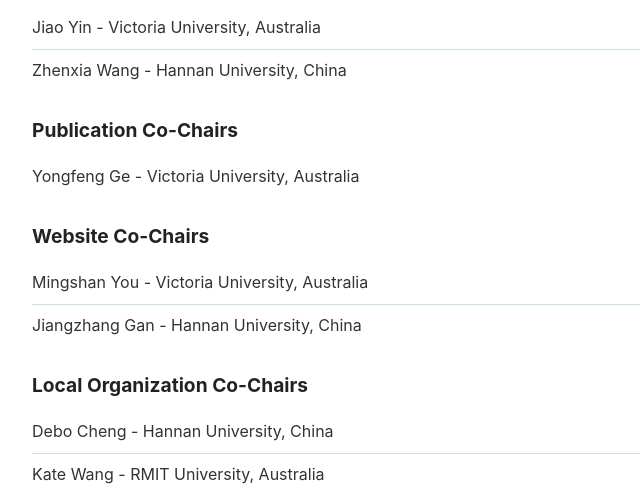
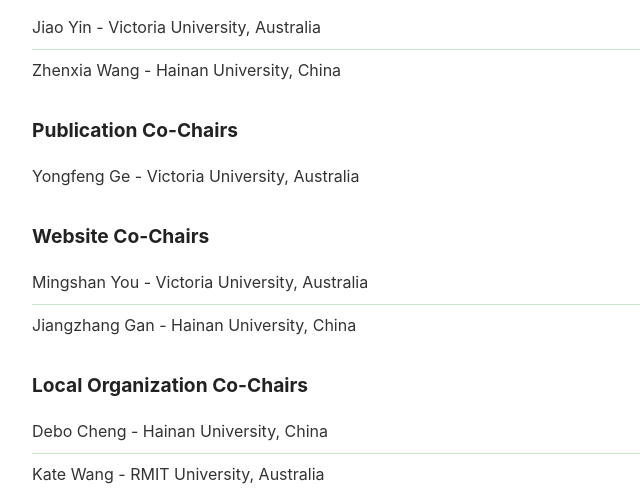
Before and after one commit to mingshan2019/2026, a plain HTML site: page index.html in a window 1280 px wide. Shown: the part 1760-2264 px from the top of the page, 158-798 px from the left. Drawn offline with Linux system fonts and the light colour scheme.

Commit message:
correct the "Hannan" to "Hainan"

```diff
--- a/index.html
+++ b/index.html
@@ -169,7 +169,7 @@
                 <div class="committee-category">
                     <h4>General Co-Chairs</h4>
                     <ul>
-                        <li>Xiaofeng Zhu - Hannan University, China</li>
+                        <li>Xiaofeng Zhu - Hainan University, China</li>
                         <li>Yanchun Zhang - Victoria University, Australia / Zhejiang Normal University, China</li>
                         <li>Chunxiao Xing - Tsing Hua University, China</li>
                     </ul>
@@ -208,7 +208,7 @@
                     <h4>Finance Chair</h4>
                     <ul>
                         <li>Jiao Yin - Victoria University, Australia</li>
-                        <li>Zhenxia Wang - Hannan University, China</li>
+                        <li>Zhenxia Wang - Hainan University, China</li>
                     </ul>
                 </div>
 
@@ -223,14 +223,14 @@
                     <h4>Website Co-Chairs</h4>
                     <ul>
                         <li>Mingshan You - Victoria University, Australia</li>
-                        <li>Jiangzhang Gan - Hannan University, China</li>
+                        <li>Jiangzhang Gan - Hainan University, China</li>
                     </ul>
                 </div>
 
                 <div class="committee-category">
                     <h4>Local Organization Co-Chairs</h4>
                     <ul>
-                        <li>Debo Cheng - Hannan University, China</li>
+                        <li>Debo Cheng - Hainan University, China</li>
                         <li>Kate Wang - RMIT University, Australia</li>
                     </ul>
                 </div>
```
